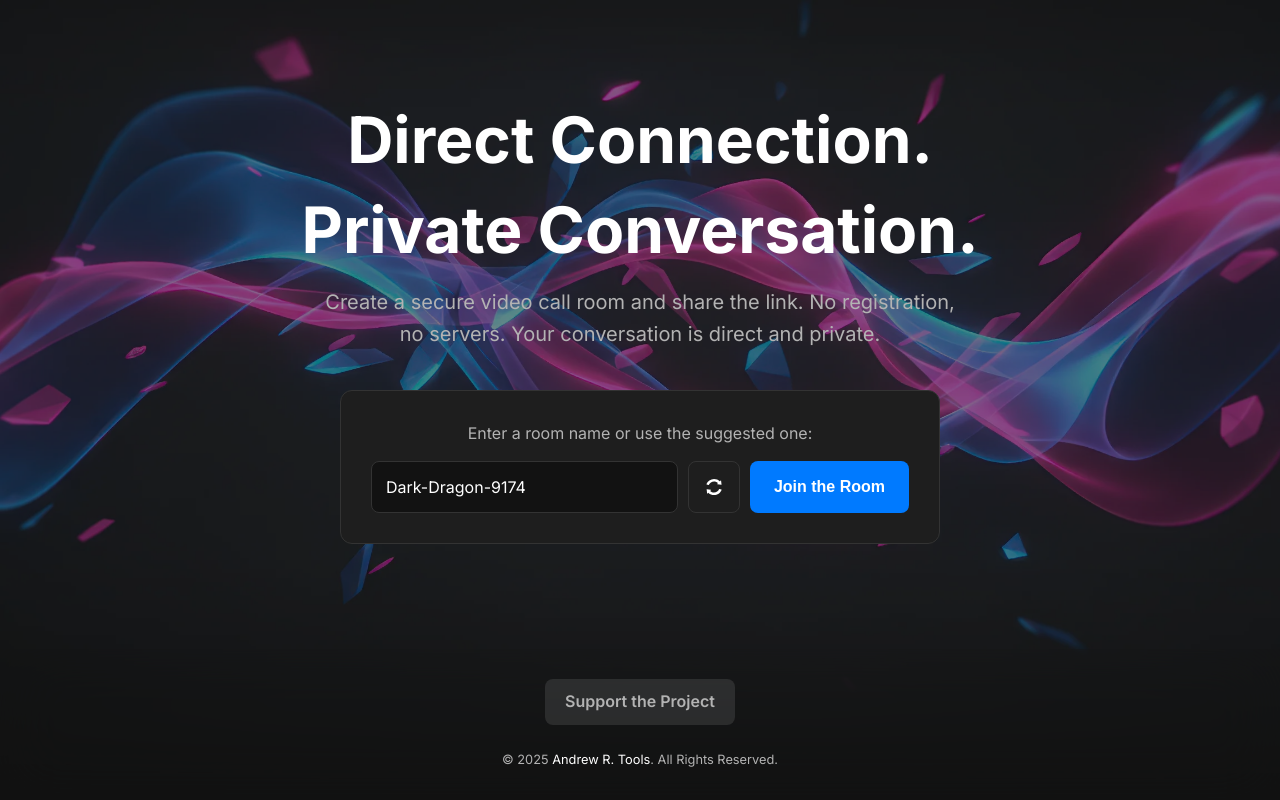
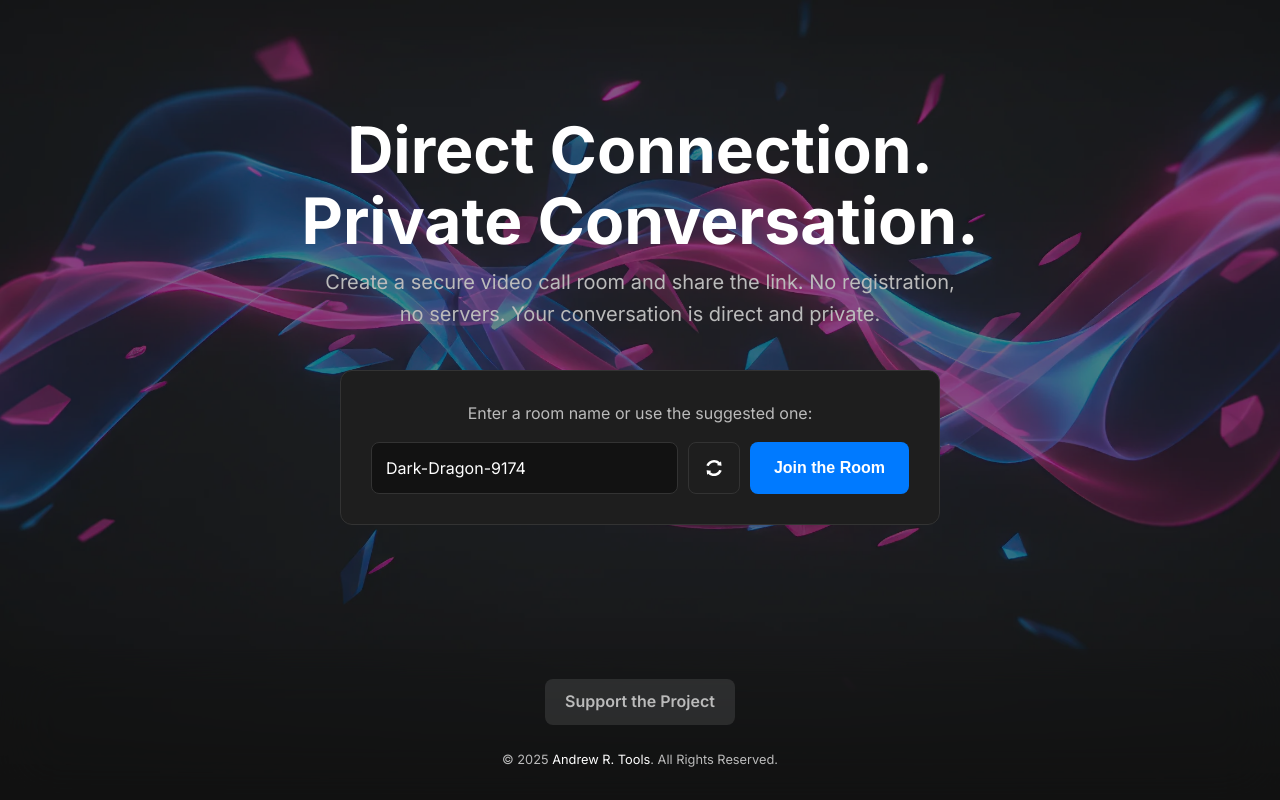
Before and after one commit to jibazbobez/webrtc-p2p-app, a website: page public/index.html in a window 1280 px wide. Drawn offline with Linux system fonts and the light colour scheme; no server answers.

Commit message:
Add files via upload

```diff
--- a/public/css/styles.css
+++ b/public/css/styles.css
@@ -1,5 +1,5 @@
 /* ===================================================================
-//                 Secure Video Call - styles.css
+//                 WebRTC P2P Call - styles.css
 // =================================================================== */
 
 /* ==================================
@@ -10,7 +10,7 @@
     --surface-color: #1E1E1E;
     --primary-accent: #007AFF;
     --text-primary: #FFFFFF;
-    --text-secondary: #B3B3B3;
+    --text-secondary: #bbbbbb;
     --border-color: #333333;
     --font-family: 'Inter', sans-serif;
 }
@@ -93,7 +93,7 @@ main {
 .hero-content h1 {
     font-size: 4rem;
     font-weight: 700;
-    line-height: 1.1;
+    line-height: 0.8;
     margin-bottom: 20px;
 }
 
@@ -722,6 +722,8 @@ body:not(.mobile-device) #feature-btn[data-feature="switchcamera"] {
         .main-controls-container {
             width: 100%;
             padding: 12px 10px 5px 10px;
+            background-color: rgba(18, 18, 18, 0.9);
+            backdrop-filter: blur(8px);
         }
 
         .room-id-wrapper {
```
